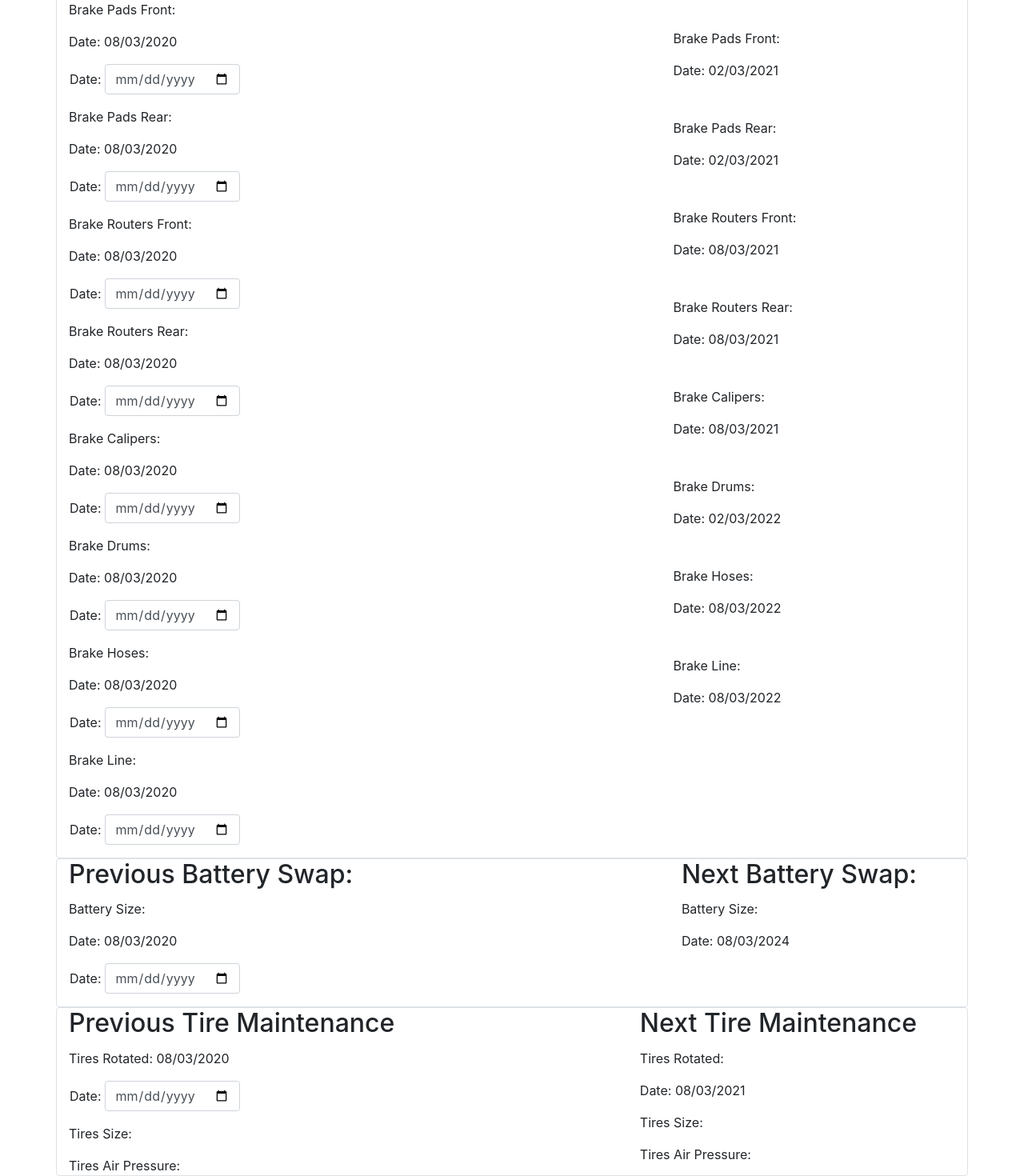
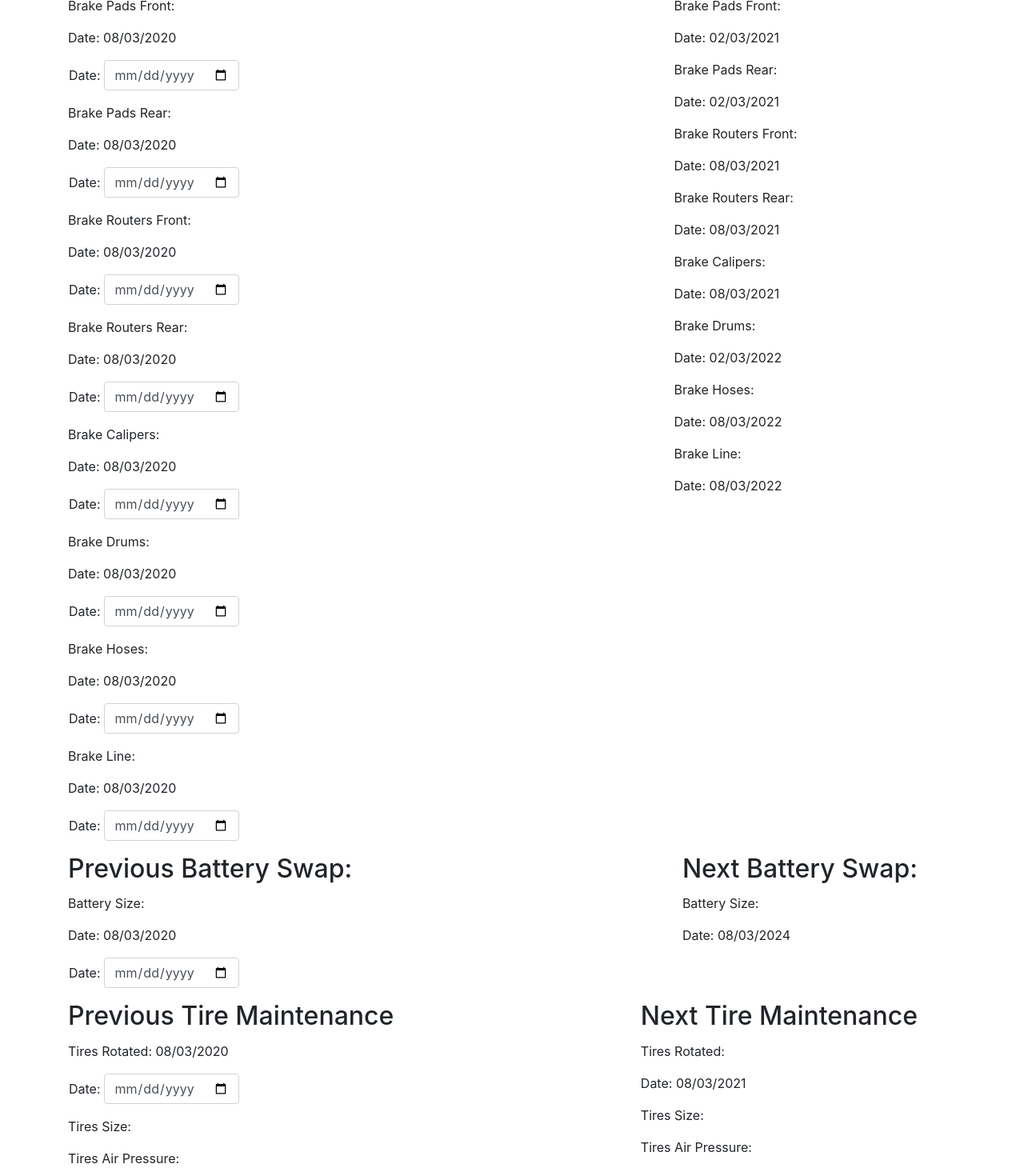
Before and after one commit to wkirkpat/under-the-hood, a React app: page /maintenance in a window 1280 px wide. Shown: the part 584-2054 px from the top of the page at 80% size. Built offline with nearby package versions, Linux system fonts and the light colour scheme; no server answers.

Commit message:
Styling for the maintenance page !

```diff
--- a/src/client/pages/Maintenance.tsx
+++ b/src/client/pages/Maintenance.tsx
@@ -49,7 +49,7 @@ const Maintance: React.FC<IMaintenanceProps> = (props) => {
           hasSearch
         />
       </div>
-      <div className="container d-flex border rounded justify-content-between mt-3">
+      <div className="container d-flex justify-content-between mt-3">
       <div className="carInformation">
         <h2 className="user">Will Kirkpatrick</h2>
         <p className="make">{carInfo[0]?.make}</p>
@@ -62,7 +62,7 @@ const Maintance: React.FC<IMaintenanceProps> = (props) => {
         width="350px"
       ></img>
       </div>
-      <div className="container d-flex border rounded justify-content-between">
+      <div className="container d-flex justify-content-between oilChange">
         <div className="previousOilChange mt-2 mr-4">
           <h2 className="card-title pr-5">Previous Oil Change: </h2>
           <p className="card-text">Oil Type: {carInfo[0]?.oilType}</p>
@@ -97,7 +97,7 @@ const Maintance: React.FC<IMaintenanceProps> = (props) => {
           </p>
         </div>
       </div>
-      <div className="container d-flex border rounded justify-content-between">
+      <div className="container d-flex justify-content-between brakesChange">
       <div className="previousBrakeChange">
         <h2 className="card-title pr-5">Previous Brake Change:</h2>
         <p className="card-text">
@@ -245,25 +245,25 @@ const Maintance: React.FC<IMaintenanceProps> = (props) => {
       </div>
       <div className="nextBrakeChange">
         <h2 className="card-title pr-5">Next Brake Change:</h2>
-        <p className="card-text mt-5">Brake Pads Front:</p>
+        <p className="card-text brakePadsFront">Brake Pads Front:</p>
         <p>Date: {moment(carInfo[0]?.brakePadsFront).add(6, "months").calendar()} </p>
-        <p className="card-text mt-5">Brake Pads Rear:</p>
+        <p className="card-text brakePadsRear ">Brake Pads Rear:</p>
         <p>Date: {moment(carInfo[0]?.brakePadsRear).add(6, "months").calendar()} </p>
-        <p className="card-text mt-5">Brake Routers Front:</p>
+        <p className="card-text brakeRoutersFront ">Brake Routers Front:</p>
         <p>Date: {moment(carInfo[0]?.brakeRouterFront).add(12, "months").calendar()} </p>
-        <p className="card-text mt-5">Brake Routers Rear:</p>
+        <p className="card-text brakeRoutersRear">Brake Routers Rear:</p>
         <p>Date: {moment(carInfo[0]?.brakeRouterRear).add(12, "months").calendar()} </p>
-        <p className="card-text mt-5">Brake Calipers:</p>
+        <p className="card-text brakeCalipers">Brake Calipers:</p>
         <p>Date: {moment(carInfo[0]?.brakeCalipers).add(12, "months").calendar()} </p>
-        <p className="card-text mt-5">Brake Drums:</p>
+        <p className="card-text brakeDrums">Brake Drums:</p>
         <p>Date: {moment(carInfo[0]?.brakeDrum).add(18, "months").calendar()} </p>
-        <p className="card-text mt-5">Brake Hoses:</p>
+        <p className="card-text brakeHoses">Brake Hoses:</p>
         <p>Date: {moment(carInfo[0]?.brakeHose).add(24, "months").calendar()} </p>
-        <p className="card-text mt-5">Brake Line:</p>
+        <p className="card-text brakeLine">Brake Line:</p>
         <p>Date: {moment(carInfo[0]?.brakeLines).add(24, "months").calendar()} </p>
       </div>
       </div>
-      <div className="container d-flex border rounded justify-content-between">
+      <div className="container d-flex justify-content-between batteryChange">
       <div className="previousBatterySwap">
         <h2 className="card-title pr-5">Previous Battery Swap:</h2>
         <p className="card-text">Battery Size: {carInfo[0]?.batterySize}</p>
@@ -290,7 +290,7 @@ const Maintance: React.FC<IMaintenanceProps> = (props) => {
         <p className="card-text">Date: {moment(carInfo[0]?.batterySwap).add(48, "months").calendar()} </p>
       </div>
       </div>
-      <div className="container d-flex border rounded justify-content-between">
+      <div className="container d-flex justify-content-between tireChange">
       <div className="previousTireMaintenance">
         <h2 className="card-title pr-5">Previous Tire Maintenance</h2>
         <p className="card-text">Tires Rotated: {moment(carInfo[0]?.tireRotation).format(
--- a/src/client/scss/app.scss
+++ b/src/client/scss/app.scss
@@ -8,6 +8,51 @@ $theme-colors: (
 .nextTireMaintenance {
     margin-right: -3rem!important;
 }
+.brakePadsRear {
+    margin-top: 4.5em!important;
+}
+.brakeRoutersFront {
+    margin-top: 4em!important;
+}
+.brakeRoutersRear {
+    margin-top: 4.5em!important;
+}
+.brakeCalipers {
+    margin-top: 4em!important;
+}
+.brakeDrums {
+    margin-top: 4.5em!important;
+}
+.brakeHoses {
+    margin-top: 5em!important;
+}
+.brakeLine {
+    margin-top: 4.5em!important;
+}
+.oilChange {
+    border:solid black!important;
+    border-radius: 4px!important;
+    border-radius: 4px!important;
+    margin-bottom: 4px;
+}
+.brakesChange {
+    border:solid black!important;
+    border-radius: 4px!important;
+    border-radius: 4px!important;
+    margin-bottom: 4px;
+}
+.batteryChange {
+    border:solid black!important;
+    border-radius: 4px!important;
+    border-radius: 4px!important;
+    margin-bottom: 4px;
+}
+.tireChange {
+    border:solid black!important;
+    border-radius: 4px!important;
+    border-radius: 4px!important;
+    margin-bottom: 8px;
+}
 
 @import '../../../node_modules/bootstrap/scss/bootstrap.scss';
 
```
